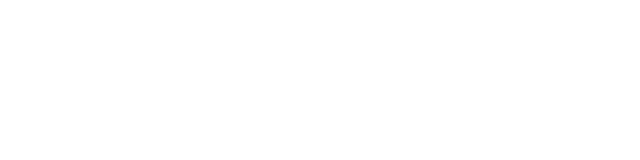
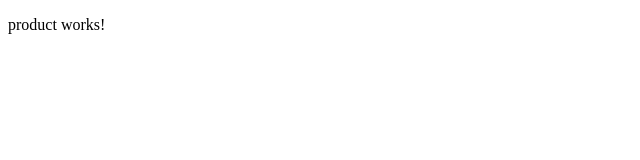
Before and after one commit to AndrelGanShiTV/Angular-aplicacion, an Angular app in the folder tienda-tenis/: page / in a window 1280 px wide. Shown: the top 160 px of the page, without its empty margins (0-640 px from the left). Built offline with nearby package versions, Linux system fonts and the light colour scheme.

Commit message:
primer commit sebas

```diff
--- a/tienda-tenis/src/app/app.component.html
+++ b/tienda-tenis/src/app/app.component.html
@@ -0,0 +1 @@
+<app-product></app-product>
```
